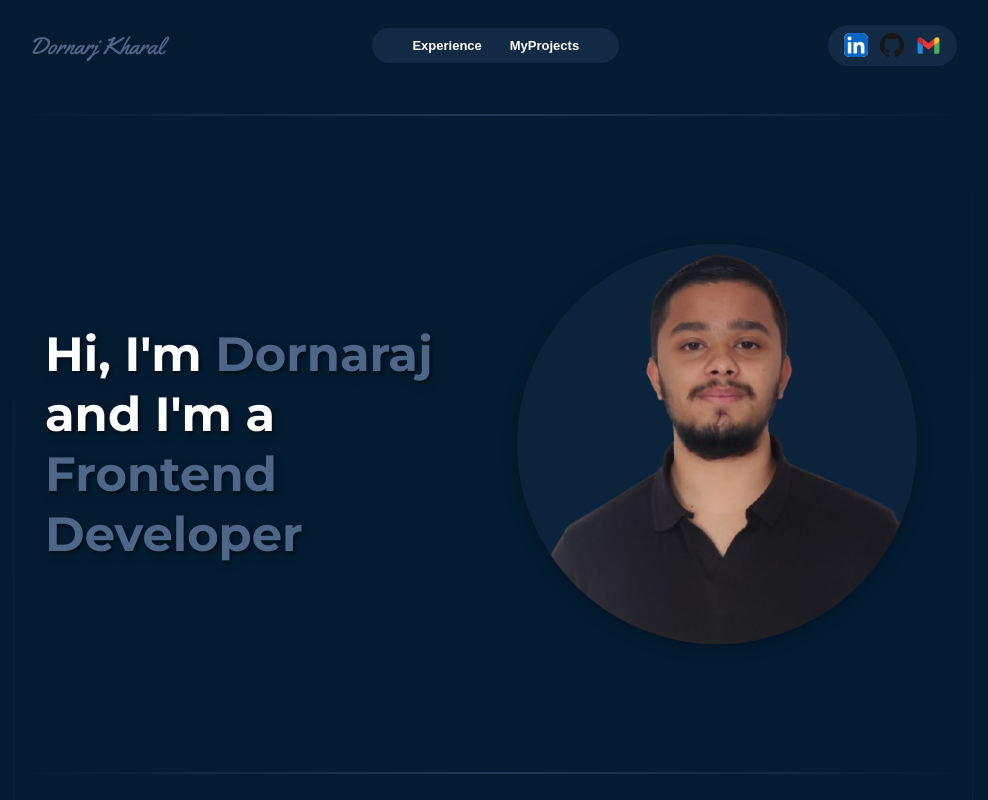
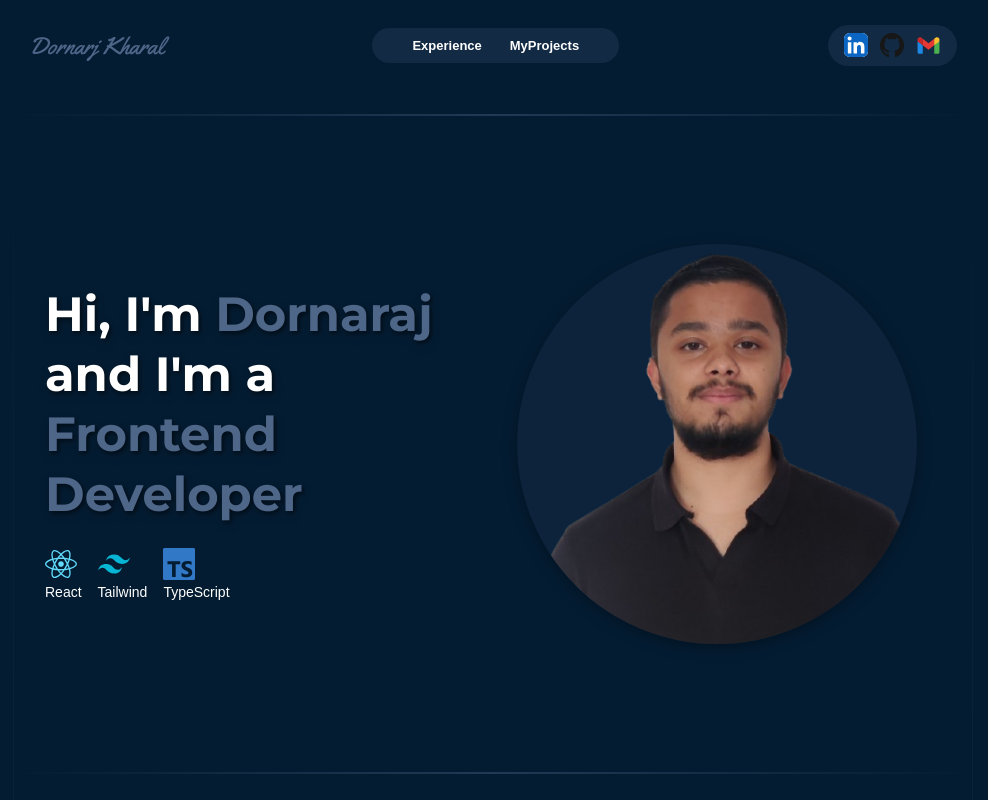
Before and after one commit to dornarajK/DornarajKharalPortfolio, a Next.js app: page / in a window 1280 px wide. Shown: the top 800 px of the page, without its empty margins (147-1135 px from the left). Built offline with nearby package versions, Linux system fonts and the light colour scheme.

Commit message:
Skill On Hero

```diff
--- a/app/Data.ts
+++ b/app/Data.ts
@@ -67,7 +67,7 @@ export const projectData: Project[] = [
         description: "A user-friendly calendar view built with React and CSS to showcase student club events at BC. Designed to be visually clear, color-coded by club, and easily filterable by event type or tags. Created as part of a frontend internship project.",
         tech: ["React", "CSS"],
         live: "ei",
-        git: "https://github.com/DamienKuosmanen/bc-kerhot"
+        git: "ei"
     },
     {
         kuva: Focuse,
--- a/app/Hero.tsx
+++ b/app/Hero.tsx
@@ -2,9 +2,10 @@
 import { Montserrat, Open_Sans } from 'next/font/google';
 import Image from "next/image";
 import { motion } from "framer-motion";
-import { container, letter } from "./animations/animations";
+import { staggerContainer, staggerItem, container, letter } from "./animations/animations";
 import { Dornaraj } from "./img/img";
-
+import { FaReact, FaJs, FaHtml5, FaCss3Alt } from 'react-icons/fa'
+import { SiTypescript, SiNextdotjs, SiTailwindcss } from 'react-icons/si'
 
 const GREETING_TEXT = "Hi, I'm Dornaraj and I'm a Frontend Developer";
 
@@ -52,7 +53,38 @@ const Hero = () => {
             );
           })}
         </h1>
-
+        {/*skill*/}
+        <motion.div
+          className="flex gap-4 mt-6 justify-center md:justify-start"
+          variants={staggerContainer}
+          initial="hidden"
+          animate="show"
+        >
+          <motion.div
+            variants={staggerItem}
+            whileHover={{ scale: 1.05 }}
+            className="text-[#61DAFB] hover:text-[#61DAFB]/80 transition-colors"
+          >
+            <FaReact className="w-8 h-8" />
+            <span className="text-white text-sm">React</span>
+          </motion.div>
+          <motion.div
+            variants={staggerItem}
+            whileHover={{ scale: 1.05 }}
+            className="text-[#06B6D4] hover:text-[#06B6D4]/80 transition-colors"
+          >
+            <SiTailwindcss className="w-8 h-8" />
+            <span className="text-white text-sm">Tailwind</span>
+          </motion.div>
+          <motion.div
+            variants={staggerItem}
+            whileHover={{ scale: 1.05 }}
+            className="text-[#3178C6] hover:text-[#3178C6]/80 transition-colors"
+          >
+            <SiTypescript className="w-8 h-8" />
+            <span className="text-white text-sm">TypeScript</span>
+          </motion.div>
+        </motion.div>
 
       </motion.div>
 
```
